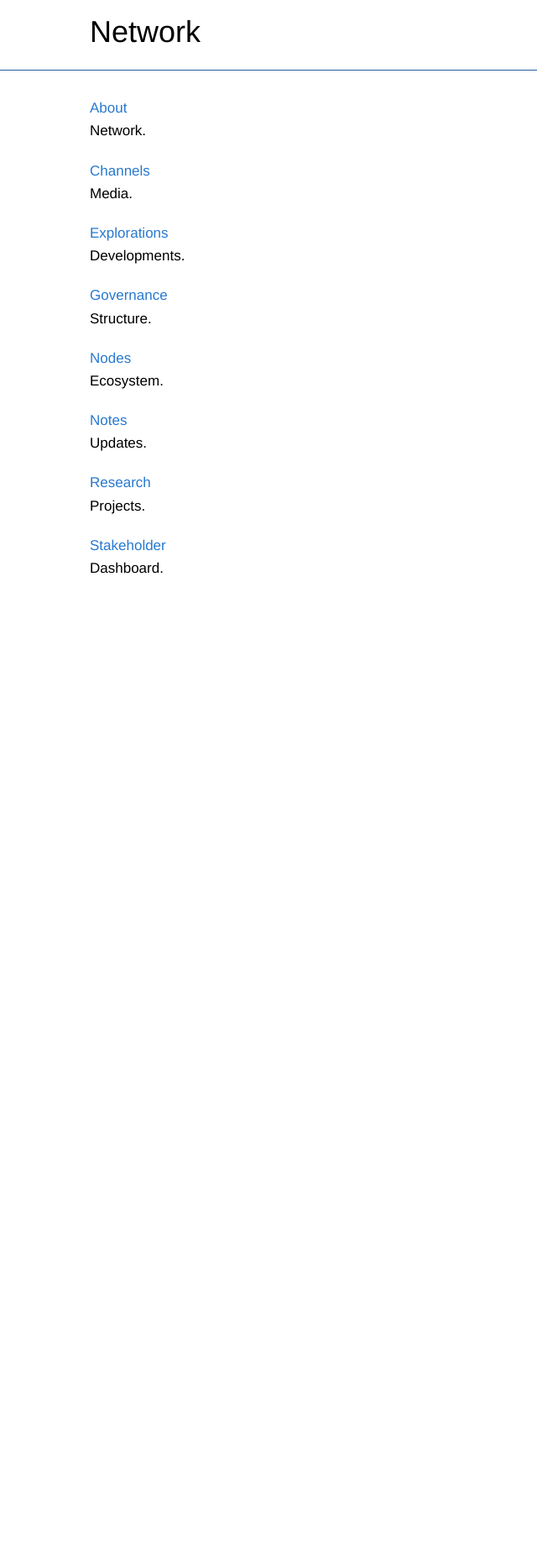
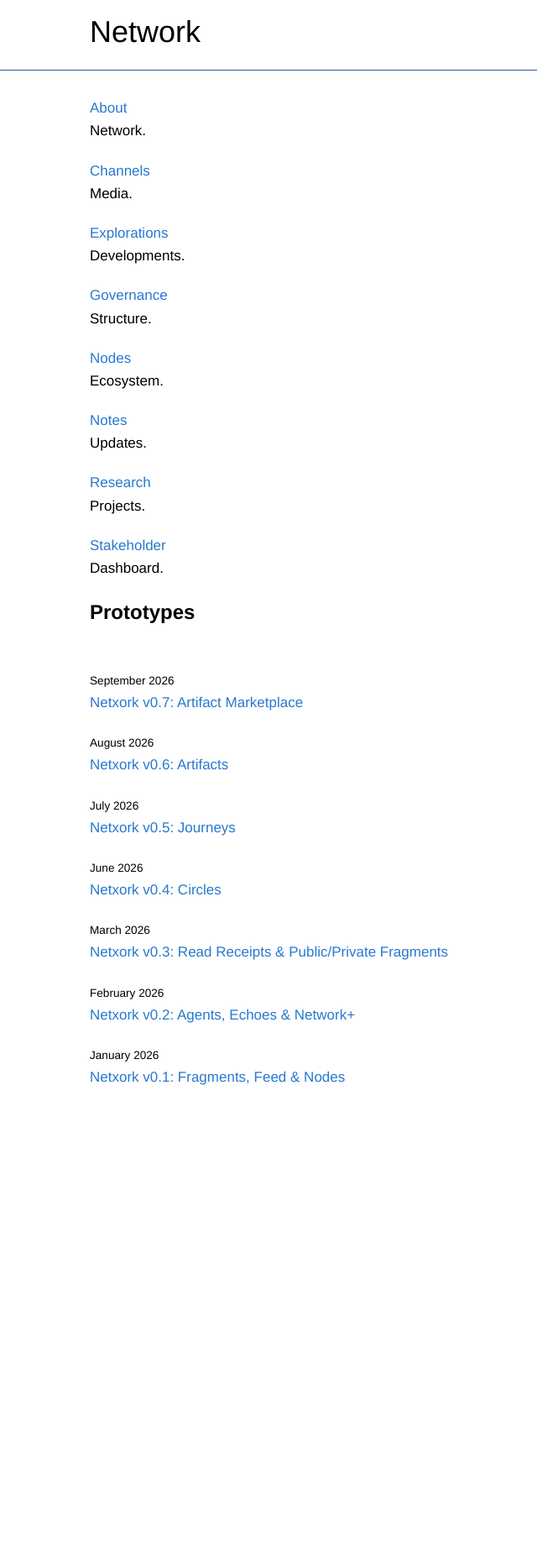
Before and after one commit to networkf/network.github.io, a Jekyll site: the page built from index.md, in a window 1280 px wide. Shown: the whole page at 84% size, without its empty margins (168-808 px from the left). Built offline with Jekyll 4.4.1, drawn with Linux system fonts in a browser that asks for light colours; some web fonts are replaced; our own code applies the rules of GitHub Pages for plain Markdown files; the repository's description, which GitHub fills in, is left out; before the commit the page ends 1241 px from its top, so only the background shows below that.

Commit message:
Add Netxork v0.1–v0.7 version pages
Add a root page for each prototype version and list them newest-first on the index.

Co-authored-by: Link Daniel <link-daniel@users.noreply.github.com>

```diff
--- a/index.md
+++ b/index.md
@@ -37,3 +37,35 @@ Projects.
 [Stakeholder](/stakeholders)
 <br>
 Dashboard.
+
+<b><font size="5">Prototypes</font></b>
+<br>
+<br>
+
+<small>September 2026</small><br>
+[Netxork v0.7: Artifact Marketplace](/netxork07)
+<br>
+
+<small>August 2026</small><br>
+[Netxork v0.6: Artifacts](/netxork06)
+<br>
+
+<small>July 2026</small><br>
+[Netxork v0.5: Journeys](/netxork05)
+<br>
+
+<small>June 2026</small><br>
+[Netxork v0.4: Circles](/netxork04)
+<br>
+
+<small>March 2026</small><br>
+[Netxork v0.3: Read Receipts & Public/Private Fragments](/netxork03)
+<br>
+
+<small>February 2026</small><br>
+[Netxork v0.2: Agents, Echoes & Network+](/netxork02)
+<br>
+
+<small>January 2026</small><br>
+[Netxork v0.1: Fragments, Feed & Nodes](/netxork01)
+<br>
```
Also changed, not shown: netxork01.md (added, +27 -0 lines), netxork02.md (added, +28 -0 lines), netxork03.md (added, +24 -0 lines), netxork04.md (added, +25 -0 lines), netxork05.md (added, +27 -0 lines), netxork06.md (added, +24 -0 lines), netxork07.md (added, +27 -0 lines).
